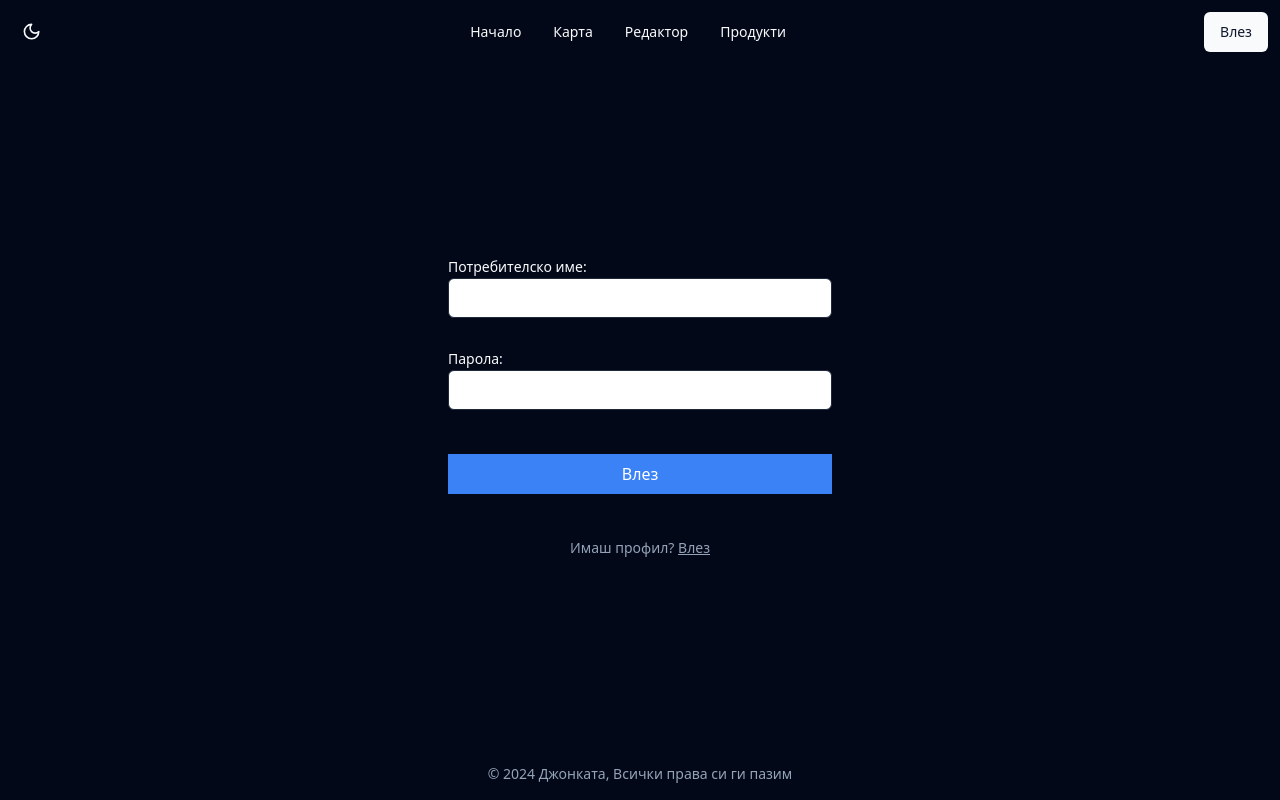
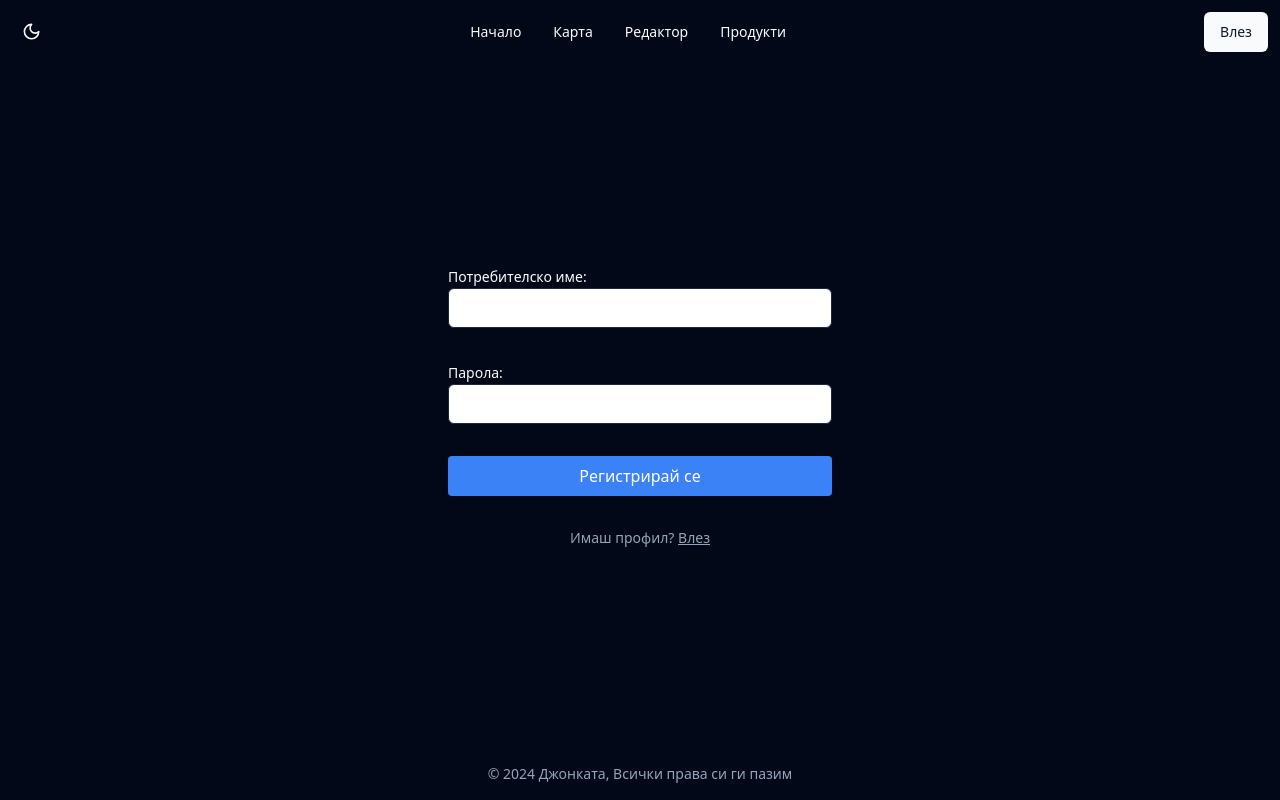
Before and after one commit to endermn/Schwarz, a React (Vite) app in the folder frontend/: page /signup in a window 1280 px wide. Built offline with nearby package versions, Linux system fonts and the light colour scheme.

Commit message:
bulgarization of sign up and sign in pages

```diff
--- a/frontend/src/pages/SignIn.tsx
+++ b/frontend/src/pages/SignIn.tsx
@@ -71,7 +71,7 @@ export function SignIn() {
 						<Label>
 							Потребителско име:{" "}
 							<Input
-								className="dark:bg-white dark:text-black"
+								className="mb-1 dark:bg-white dark:text-black"
 								name="username"
 							/>
 							{actionData && actionData.username ? (
@@ -83,7 +83,7 @@ export function SignIn() {
 						<Label>
 							Парола:{" "}
 							<Input
-								className="dark:bg-white dark:text-black"
+								className="mb-1 dark:bg-white dark:text-black"
 								name="password"
 							/>
 							{actionData && actionData.password ? (
@@ -91,9 +91,9 @@ export function SignIn() {
 							) : null}
 						</Label>{" "}
 					</div>
-					<div className="my-2 flex flex-col justify-center rounded-lg">
+					<div className="flex flex-col justify-center rounded-lg">
 						<button
-							className="my-2 w-full bg-blue-500 py-2 text-white"
+							className="mb-1 w-full rounded bg-blue-500 py-2 text-white"
 							type="submit"
 							disabled={isLoggingIn}
 						>
--- a/frontend/src/pages/SignUp.tsx
+++ b/frontend/src/pages/SignUp.tsx
@@ -51,7 +51,7 @@ export async function signUpAction({ request }: LoaderFunctionArgs) {
 	);
 	if (!signedUp) {
 		return {
-			signingUp: "There was an error when signing up",
+			signingUp: "Възникна проблем повреме на регистрацията",
 		} as Errors;
 	}
 
@@ -72,7 +72,7 @@ export function SignUp() {
 						<Label>
 							Потребителско име:{" "}
 							<Input
-								className="dark:bg-white dark:text-black"
+								className="mb-1 dark:bg-white dark:text-black"
 								name="username"
 							/>
 							{actionData && actionData.username ? (
@@ -84,7 +84,7 @@ export function SignUp() {
 						<Label>
 							Парола:{" "}
 							<Input
-								className="dark:bg-white dark:text-black"
+								className="mb-1 dark:bg-white dark:text-black"
 								name="password"
 							/>
 							{actionData && actionData.password ? (
@@ -92,13 +92,13 @@ export function SignUp() {
 							) : null}
 						</Label>{" "}
 					</div>
-					<div className="my-2 flex flex-col justify-center rounded-lg">
+					<div className="flex flex-col justify-center rounded-lg">
 						<button
-							className="my-2 w-full bg-blue-500 py-2 text-white"
+							className="mb-1 w-full rounded bg-blue-500 py-2 text-white"
 							type="submit"
 							disabled={isSigningUp}
 						>
-							{isSigningUp ? "Влизане..." : "Влез"}
+							{isSigningUp ? "Регистриране..." : "Регистрирай се"}
 						</button>
 						<Label>
 							{actionData && actionData.signingUp ? (
```
